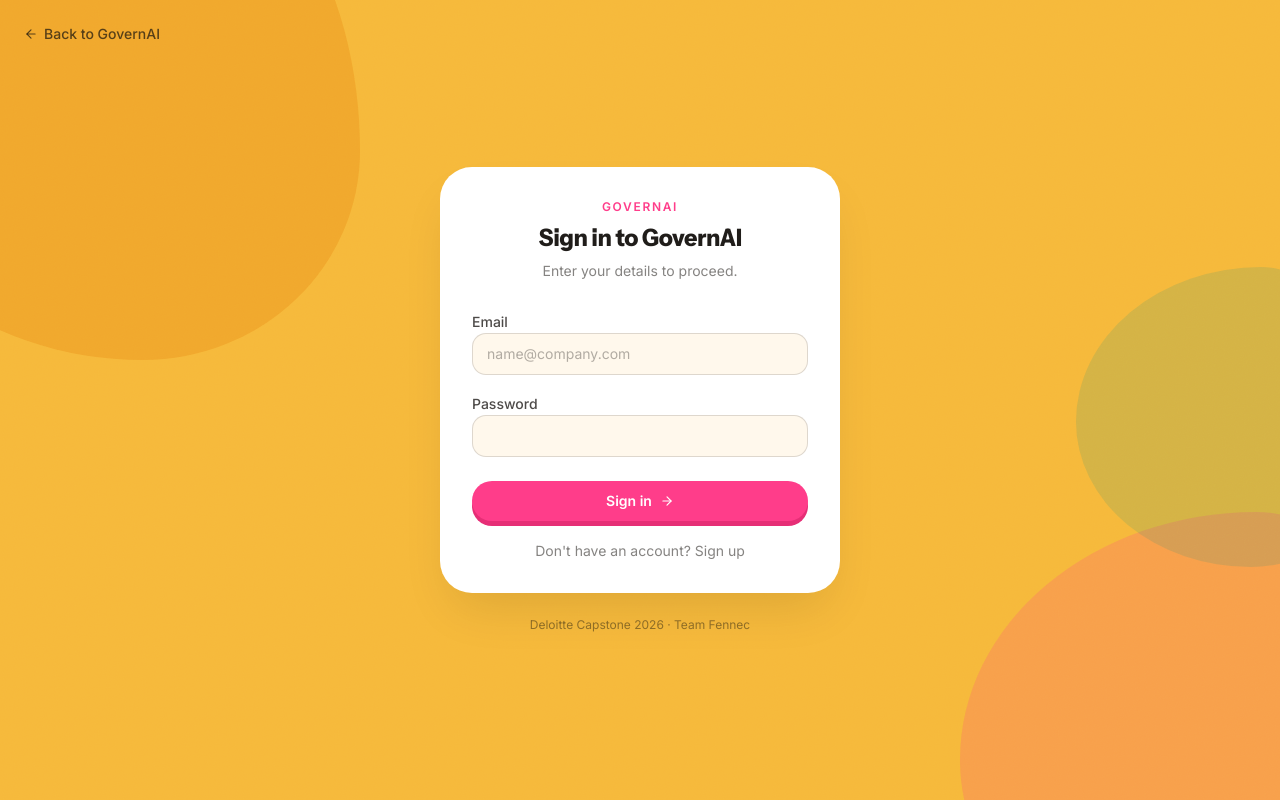
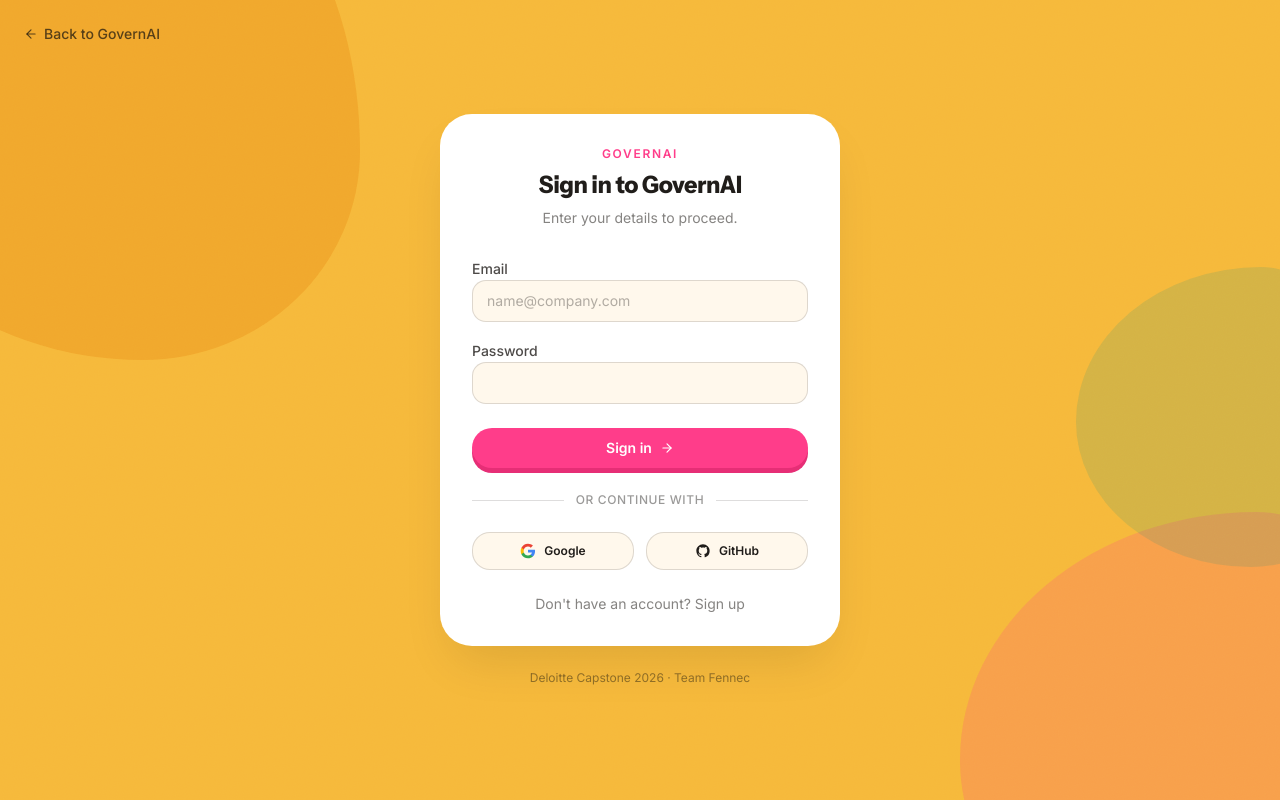
Before and after one commit to bakshishantanu/GovernAI, a Next.js app in the folder frontend/: page /login in a window 1280 px wide. Built offline with nearby package versions, Linux system fonts and the light colour scheme.

Commit message:
feat(auth): add Google and GitHub OAuth sign-in to login page

```diff
--- a/frontend/src/app/auth/actions.ts
+++ b/frontend/src/app/auth/actions.ts
@@ -1,6 +1,7 @@
 "use server";
 
 import { revalidatePath } from "next/cache";
+import { headers } from "next/headers";
 import { redirect } from "next/navigation";
 import { createClient } from "@/lib/supabase/server";
 
@@ -42,7 +43,7 @@
     options: {
       data: {
         full_name: fullName || "Team Member",
-        role: "user",
+        role: "agent_builder",
       },
     },
   });
@@ -55,6 +56,29 @@
   return { success: "Account created! Please check your email to confirm or log in directly." };
 }
 
+export async function signInWithOAuth(provider: "google" | "github") {
+  const headerList = await headers();
+  const origin =
+    headerList.get("origin") ||
+    (headerList.get("host") ? `http://${headerList.get("host")}` : "http://localhost:3000");
+
+  const supabase = await createClient();
+  const { data, error } = await supabase.auth.signInWithOAuth({
+    provider,
+    options: {
+      redirectTo: `${origin}/auth/callback?next=/`,
+    },
+  });
+
+  if (error) {
+    return { error: error.message };
+  }
+
+  if (data?.url) {
+    redirect(data.url);
+  }
+}
+
 export async function logout() {
   const supabase = await createClient();
   await supabase.auth.signOut();
--- a/frontend/src/app/login/page.tsx
+++ b/frontend/src/app/login/page.tsx
@@ -1,16 +1,64 @@
 "use client";
 
-import { useState, useTransition } from "react";
+import { useState, useTransition, useEffect, Suspense } from "react";
 import Link from "next/link";
+import { useSearchParams } from "next/navigation";
 import { motion } from "framer-motion";
-import { login, signup } from "../auth/actions";
+import { login, signup, signInWithOAuth } from "../auth/actions";
 import { ArrowLeft, ArrowRight } from "lucide-react";
 
-export default function LoginPage() {
+function GoogleIcon() {
+  return (
+    <svg className="w-4 h-4 shrink-0" viewBox="0 0 24 24">
+      <path
+        fill="#4285F4"
+        d="M22.56 12.25c0-.78-.07-1.53-.2-2.25H12v4.26h5.92c-.26 1.37-1.04 2.53-2.21 3.31v2.77h3.57c2.08-1.92 3.28-4.74 3.28-8.09z"
+      />
+      <path
+        fill="#34A853"
+        d="M12 23c2.97 0 5.46-.98 7.28-2.66l-3.57-2.77c-.98.66-2.23 1.06-3.71 1.06-2.86 0-5.29-1.93-6.16-4.53H2.18v2.84C3.99 20.53 7.7 23 12 23z"
+      />
+      <path
+        fill="#FBBC05"
+        d="M5.84 14.09c-.22-.66-.35-1.36-.35-2.09s.13-1.43.35-2.09V7.06H2.18C1.43 8.55 1 10.22 1 12s.43 3.45 1.18 4.94l2.85-2.22.81-.63z"
+      />
+      <path
+        fill="#EA4335"
+        d="M12 5.38c1.62 0 3.06.56 4.21 1.64l3.15-3.15C17.45 2.09 14.97 1 12 1 7.7 1 3.99 3.47 2.18 7.06l3.66 2.84c.87-2.6 3.3-4.52 6.16-4.52z"
+      />
+    </svg>
+  );
+}
+
+function GithubIcon() {
+  return (
+    <svg className="w-4 h-4 shrink-0" fill="currentColor" viewBox="0 0 24 24">
+      <path
+        fillRule="evenodd"
+        clipRule="evenodd"
+        d="M12 2C6.477 2 2 6.484 2 12.017c0 4.425 2.865 8.18 6.839 9.504.5.092.682-.217.682-.483 0-.237-.008-.868-.013-1.703-2.782.605-3.369-1.343-3.369-1.343-.454-1.158-1.11-1.466-1.11-1.466-.908-.62.069-.608.069-.608 1.003.07 1.53 1.032 1.53 1.032.892 1.53 2.341 1.088 2.91.832.092-.647.35-1.088.636-1.338-2.22-.253-4.555-1.113-4.555-4.951 0-1.093.39-1.988 1.029-2.688-.103-.253-.446-1.272.098-2.65 0 0 .84-.27 2.75 1.026A9.564 9.564 0 0112 6.844c.85.004 1.705.115 2.504.337 1.909-1.296 2.747-1.027 2.747-1.027.546 1.379.202 2.398.1 2.651.64.7 1.028 1.595 1.028 2.688 0 3.848-2.339 4.695-4.566 4.943.359.309.678.92.678 1.855 0 1.338-.012 2.419-.012 2.747 0 .268.18.58.688.482A10.019 10.019 0 0022 12.017C22 6.484 17.522 2 12 2z"
+      />
+    </svg>
+  );
+}
+
+function LoginForm() {
   const [isLogin, setIsLogin] = useState(true);
   const [errorMessage, setErrorMessage] = useState<string | null>(null);
   const [successMessage, setSuccessMessage] = useState<string | null>(null);
+  const [oauthLoading, setOauthLoading] = useState<"google" | "github" | null>(null);
   const [isPending, startTransition] = useTransition();
+
+  const searchParams = useSearchParams();
+
+  useEffect(() => {
+    const error = searchParams.get("error");
+    if (error === "auth_callback_failed") {
+      setErrorMessage("Authentication failed or was cancelled. Please try again.");
+    } else if (error) {
+      setErrorMessage(`Authentication error: ${error}`);
+    }
+  }, [searchParams]);
 
   const handleSubmit = (e: React.FormEvent<HTMLFormElement>) => {
     e.preventDefault();
@@ -36,6 +84,22 @@
       }
     });
   };
+
+  const handleOAuth = (provider: "google" | "github") => {
+    setErrorMessage(null);
+    setSuccessMessage(null);
+    setOauthLoading(provider);
+
+    startTransition(async () => {
+      const res = await signInWithOAuth(provider);
+      if (res?.error) {
+        setErrorMessage(res.error);
+        setOauthLoading(null);
+      }
+    });
+  };
+
+  const isAnyLoading = isPending || oauthLoading !== null;
 
   return (
     <div className="relative min-h-screen flex flex-col items-center justify-center bg-[var(--l-yellow)] text-[var(--l-ink)] p-4 overflow-hidden">
@@ -127,7 +191,7 @@
 
             <button
               type="submit"
-              disabled={isPending}
+              disabled={isAnyLoading}
               className="group w-full mt-2 inline-flex items-center justify-center gap-2 py-2.5 bg-[var(--l-orange)] disabled:opacity-50 disabled:cursor-not-allowed text-white font-semibold rounded-full text-sm shadow-[0_5px_0_0_var(--l-orange-deep)] hover:-translate-y-0.5 active:translate-y-0 active:shadow-[0_2px_0_0_var(--l-orange-deep)] transition-transform"
             >
               {isPending ? "Please wait..." : isLogin ? "Sign in" : "Sign up"}
@@ -137,7 +201,50 @@
             </button>
           </form>
 
-          <div className="text-center text-sm mt-5">
+          {/* Social OAuth Divider */}
+          <div className="relative my-6 text-center">
+            <div className="absolute inset-0 flex items-center">
+              <div className="w-full border-t border-[var(--l-line)]" />
+            </div>
+            <div className="relative flex justify-center text-xs uppercase">
+              <span className="bg-white px-3 text-[var(--l-charcoal)]/45 font-medium tracking-wider">
+                or continue with
+              </span>
+            </div>
+          </div>
+
+          {/* Social OAuth Buttons */}
+          <div className="grid grid-cols-2 gap-3">
+            <button
+              type="button"
+              onClick={() => handleOAuth("google")}
+              disabled={isAnyLoading}
+              className="flex items-center justify-center gap-2 py-2.5 px-4 bg-[var(--l-cream)] hover:bg-[#ede9de] border border-[var(--l-line)] rounded-2xl text-xs font-semibold text-[var(--l-charcoal)] transition-all hover:shadow-sm active:scale-[0.98] disabled:opacity-50 disabled:cursor-not-allowed"
+            >
+              {oauthLoading === "google" ? (
+                <span className="inline-block w-4 h-4 border-2 border-[var(--l-charcoal)]/30 border-t-[var(--l-charcoal)] rounded-full animate-spin" />
+              ) : (
+                <GoogleIcon />
+              )}
+              <span>Google</span>
+            </button>
+
+            <button
+              type="button"
+              onClick={() => handleOAuth("github")}
+              disabled={isAnyLoading}
+              className="flex items-center justify-center gap-2 py-2.5 px-4 bg-[var(--l-cream)] hover:bg-[#ede9de] border border-[var(--l-line)] rounded-2xl text-xs font-semibold text-[var(--l-charcoal)] transition-all hover:shadow-sm active:scale-[0.98] disabled:opacity-50 disabled:cursor-not-allowed"
+            >
+              {oauthLoading === "github" ? (
+                <span className="inline-block w-4 h-4 border-2 border-[var(--l-charcoal)]/30 border-t-[var(--l-charcoal)] rounded-full animate-spin" />
+              ) : (
+                <GithubIcon />
+              )}
+              <span>GitHub</span>
+            </button>
+          </div>
+
+          <div className="text-center text-sm mt-6">
             <button
               type="button"
               onClick={() => {
@@ -161,3 +268,11 @@
     </div>
   );
 }
+
+export default function LoginPage() {
+  return (
+    <Suspense fallback={null}>
+      <LoginForm />
+    </Suspense>
+  );
+}
```
